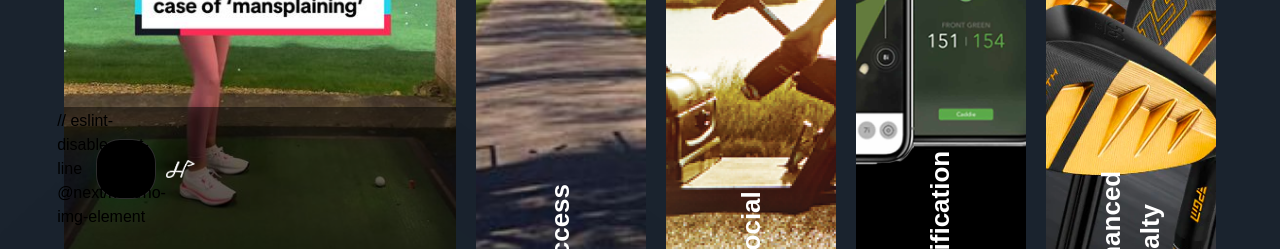
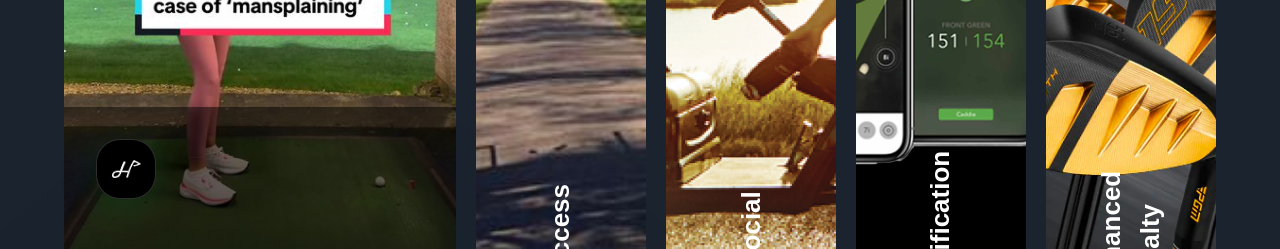
Before and after one commit to theBreadBox/Hooligans, a Next.js app: page / in a window 1280 px wide. Shown: the part 2260-2509 px from the top of the page. Built offline with nearby package versions, Linux system fonts and the light colour scheme; a web font is replaced by a local one.

Commit message:
circle fix

```diff
--- a/components/ExploreCard.jsx
+++ b/components/ExploreCard.jsx
@@ -30,7 +30,7 @@ const ExploreCard = ({ id, imgUrl, title, index, active, handleClick }) => (
           className={`${styles.flexCenter} w-[60px] h-[60px] rounded-[24px] glassmorphism mb-[16px]`}
         // eslint-disable-next-line react/jsx-no-comment-textnodes
         >
-          // eslint-disable-next-line @next/next/no-img-element
+
           <img
             src="/logoOne.png"
             alt="headset"
```
